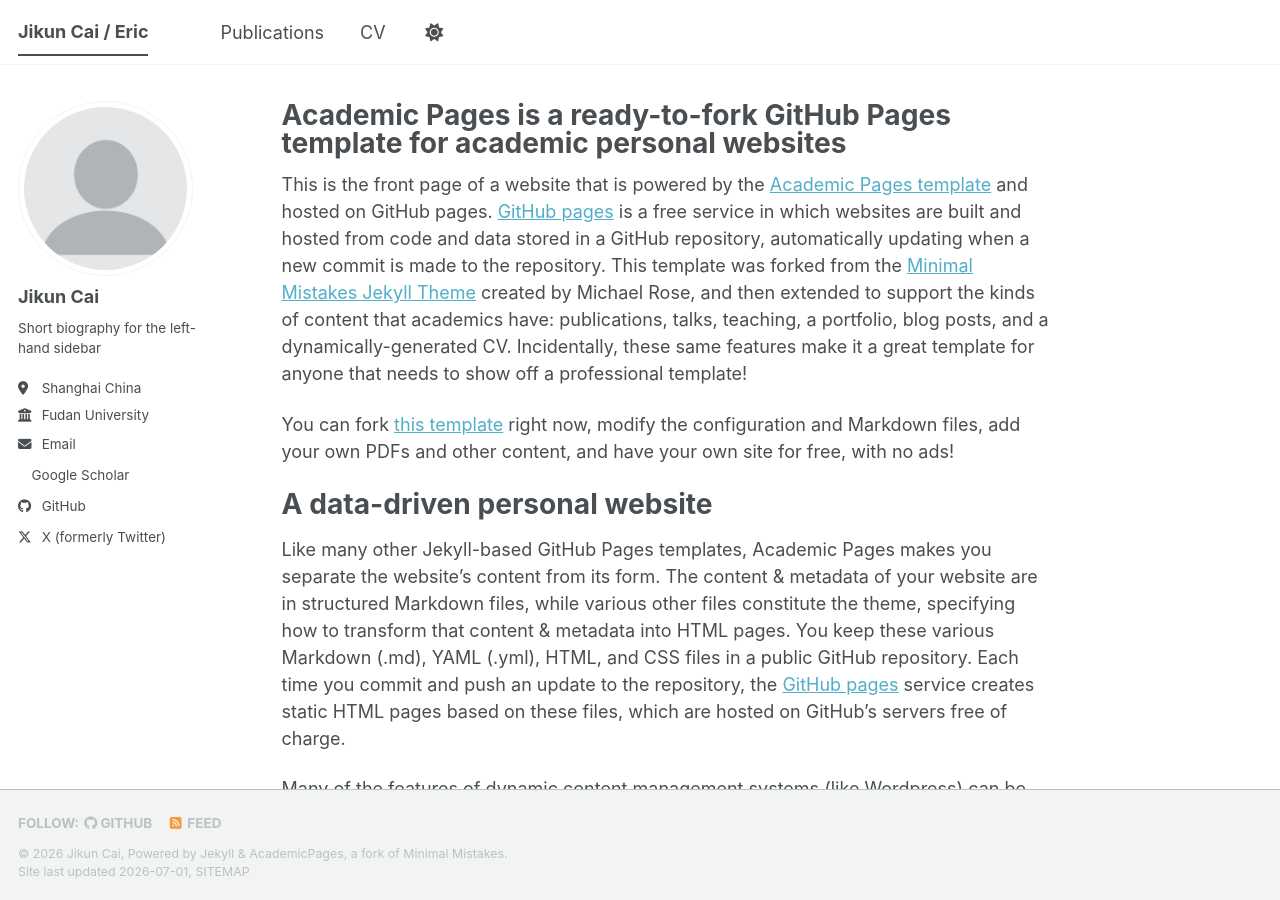
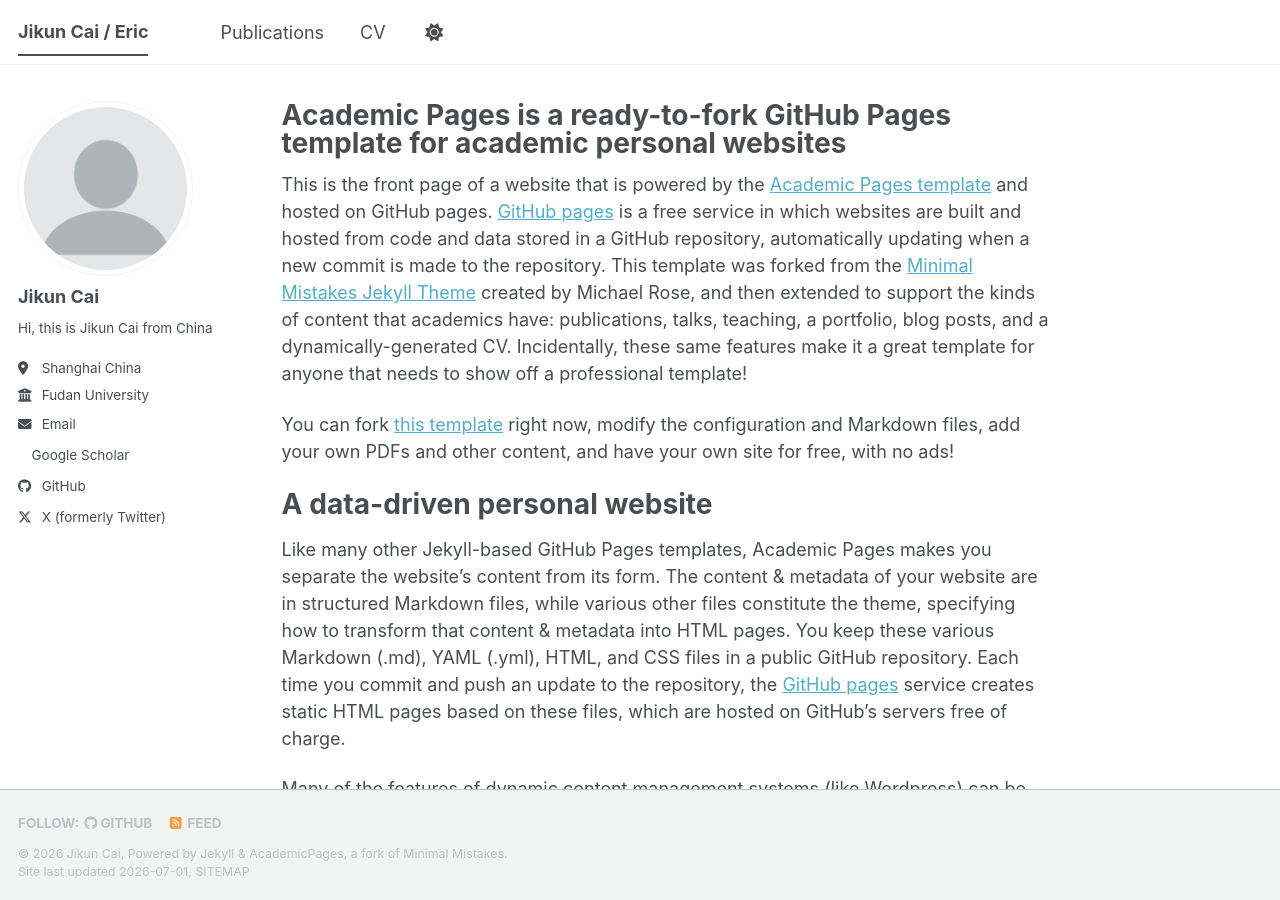
Before and after one commit to jkcai828/jkcai828.github.io, a Jekyll site: the page built from _pages/about.md, in a window 1280 px wide and 900 px high. Built offline with Jekyll 4.4.1, drawn with Linux system fonts in a browser that asks for light colours; a style sheet for code colours, icons or effects is not loaded.

Commit message:
Update _config.yml

```diff
--- a/_config.yml
+++ b/_config.yml
@@ -26,7 +26,7 @@
   avatar           : "profile.png"
   name             : "Jikun Cai"
   pronouns         : # example: "she/her"
-  bio              : "Short biography for the left-hand sidebar"
+  bio              : "Hi, this is Jikun Cai from China"
   location         : "Shanghai China"
   employer         : "Fudan University"
   uri              : # URL
```
